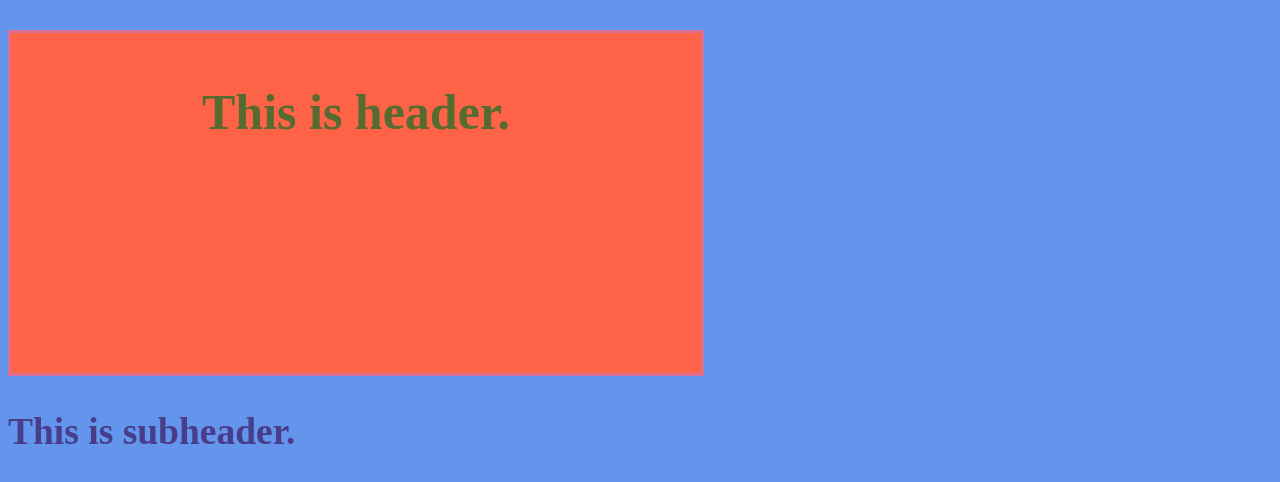
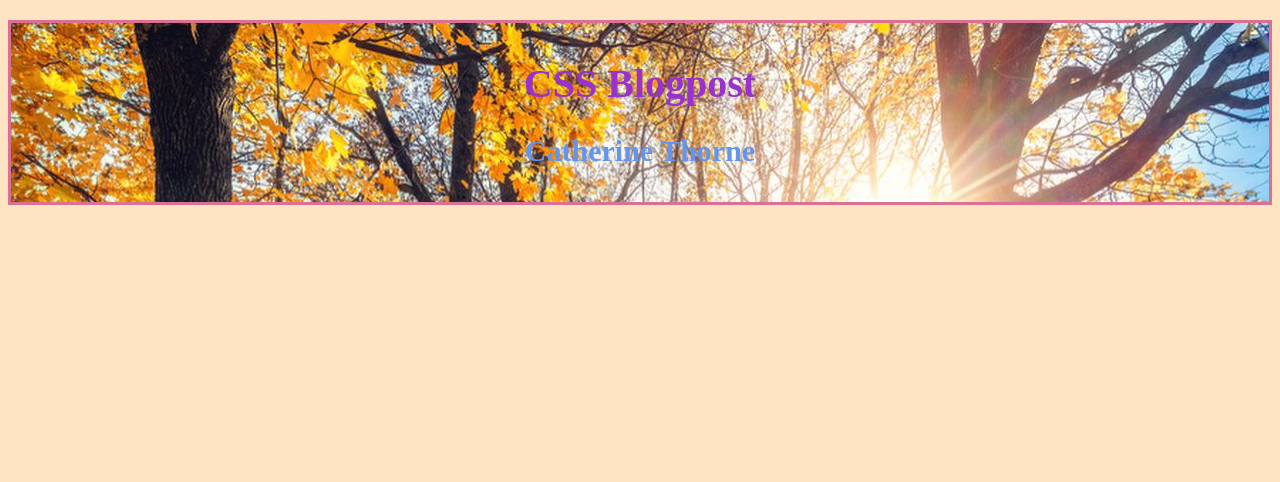
Before and after one commit to staten-island-tech/css-blogpost-project-ct707, a plain HTML site: page index.html in a window 1280 px wide. Drawn offline with Linux system fonts and the light colour scheme.

Commit message:
more changes

```diff
--- a/index.html
+++ b/index.html
@@ -1,4 +1,5 @@
 <html lang="en">
+
 <head>
     <meta charset="UTF-8">
     <meta http-equiv="X-UA-Compatible" content="IE=edge">
@@ -8,6 +9,11 @@
 </head>
 
 <body>
-   <h1 class="main-header">This is header.</h1>
-   <h2 class="sub-header">This is subheader.</h2>
+    <div class="header-background">
+        <h1 class="main-header">CSS Blogpost
+        </h1>
+        <h2 class="sub-header">Catherine Thorne</h2>
+    </div>
+
+
 </body>
--- a/style.css
+++ b/style.css
@@ -1,17 +1,19 @@
 body {
-  background-color: cornflowerblue;
-  color: darkslateblue;
-  font-size: 25px;
+  background-color: bisque;
+  font-size: 20px;
 }
-h1 {
-  color: darkolivegreen;
+
+.main-header {
+  color: darkorchid;
+  text-align: center;
 }
-.main-header {
+.sub-header {
+  color: cornflowerblue;
   text-align: center;
-  margin-top: 30px;
+}
+.header-background {
+  margin-top: 20px;
   border: 3px solid palevioletred;
-  padding: 50px 25px;
-  background-color: tomato;
-  height: 30vh;
-  width: 50vw;
+  padding: 10px 10px;
+  background-image: url(img/autumn.jfif);
 }
```
Also changed, not shown: img/autumn.jfif (added).
